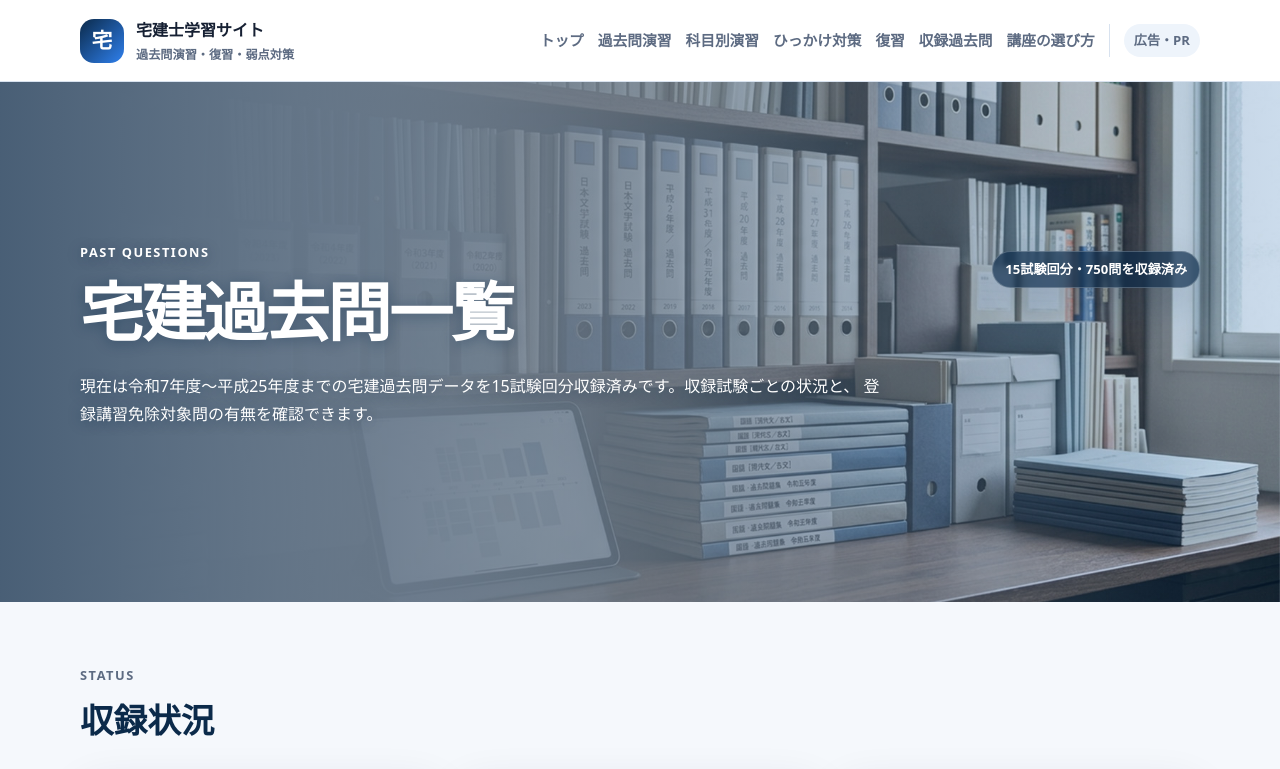
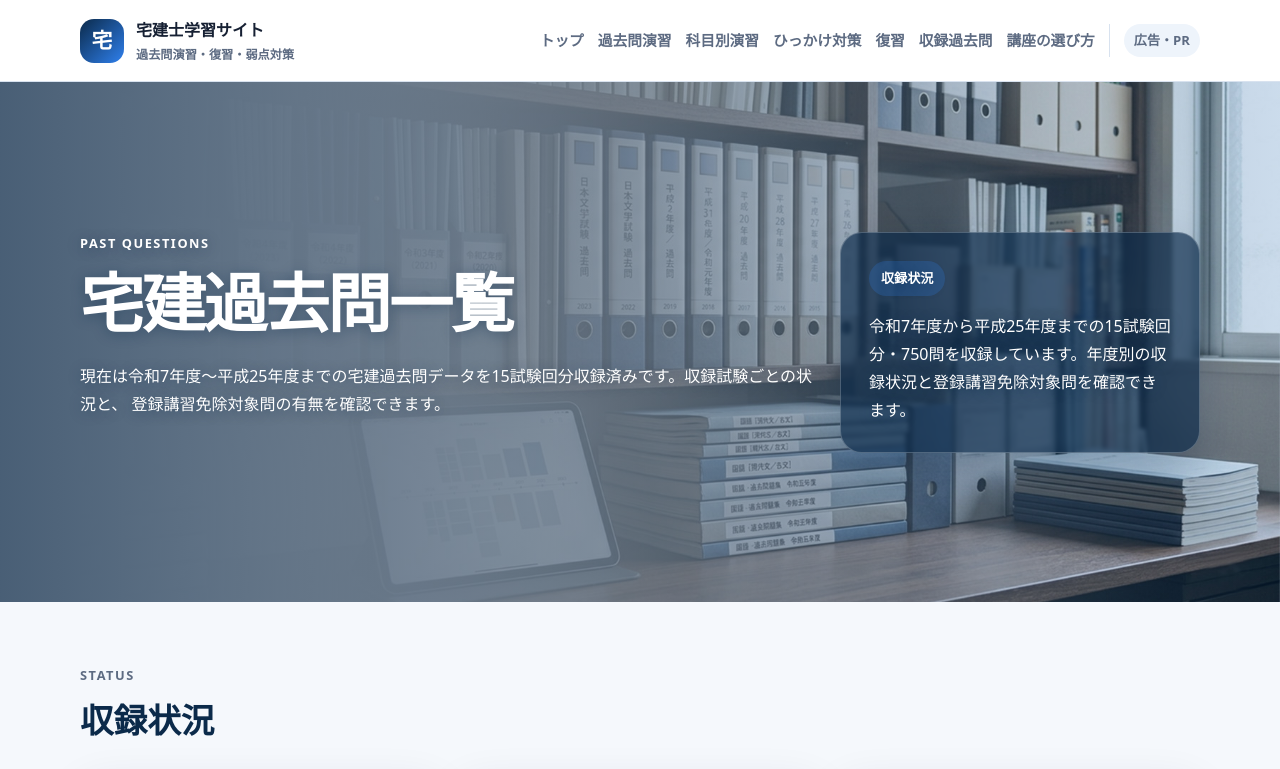
Before and after one commit to kenichis1971-cloud/takken-gakushu-site, a Next.js app: page /past in a window 1280 px wide. Shown: the top 769 px of the page. Built offline with nearby package versions, Linux system fonts and the light colour scheme.

Commit message:
Refine hero status panels

```diff
--- a/app/globals.css
+++ b/app/globals.css
@@ -1192,15 +1192,29 @@ h3 {
   text-shadow: 0 2px 14px rgba(11, 42, 74, 0.4);
 }
 
-.practice-hero-page .practice-hero .status-badge,
-.past-hero-page .past-hero .status-badge,
-.advertising-hero-page .advertising-hero .status-badge {
-  margin-top: 10px;
+.learning-hero-panel {
+  display: flex;
+  width: min(100%, 360px);
+  flex-shrink: 0;
+  flex-direction: column;
+  justify-content: center;
+  gap: 16px;
+  padding: 28px;
   border: 1px solid rgba(255, 255, 255, 0.22);
+  border-radius: var(--radius);
   background: rgba(11, 42, 74, 0.68);
-  color: #ffffff;
   box-shadow: 0 18px 45px rgba(11, 42, 74, 0.2);
   backdrop-filter: blur(2px);
+}
+
+.learning-hero-panel .status-badge {
+  background: rgba(47, 128, 237, 0.22);
+  color: #ffffff;
+}
+
+.learning-hero-panel p {
+  margin-bottom: 0;
+  color: #ffffff;
 }
 
 .practice-hero-practice .practice-hero {
--- a/app/past/page.tsx
+++ b/app/past/page.tsx
@@ -28,7 +28,12 @@ export default function PastPage() {
               登録講習免除対象問の有無を確認できます。
             </p>
           </div>
-          <span className="status-badge">15試験回分・750問を収録済み</span>
+          <div className="learning-hero-panel" aria-label="収録状況の補足">
+            <span className="status-badge">収録状況</span>
+            <p>
+              令和7年度から平成25年度までの15試験回分・750問を収録しています。年度別の収録状況と登録講習免除対象問を確認できます。
+            </p>
+          </div>
         </div>
       </section>
 
--- a/app/weakness/WeaknessClient.tsx
+++ b/app/weakness/WeaknessClient.tsx
@@ -305,7 +305,10 @@ export function WeaknessClient({ practiceYears }: WeaknessClientProps) {
                 問を科目別に集計し、苦手科目を集中して10問ずつ解けます。
               </p>
             </div>
-            <span className="status-badge">科目別・弱点対策</span>
+            <div className="learning-hero-panel" aria-label="科目別演習の補足">
+              <span className="status-badge">科目別演習</span>
+              <p>権利関係・宅建業法など、科目ごとに重点的に演習できます。</p>
+            </div>
           </div>
         </section>
 
```
Also changed, not shown: app/advertising/page.tsx (+6 -1 lines), app/practice/PracticeClient.tsx (+6 -1 lines), app/review/ReviewClient.tsx (+7 -3 lines), app/traps/TrapsClient.tsx (+9 -1 lines).
